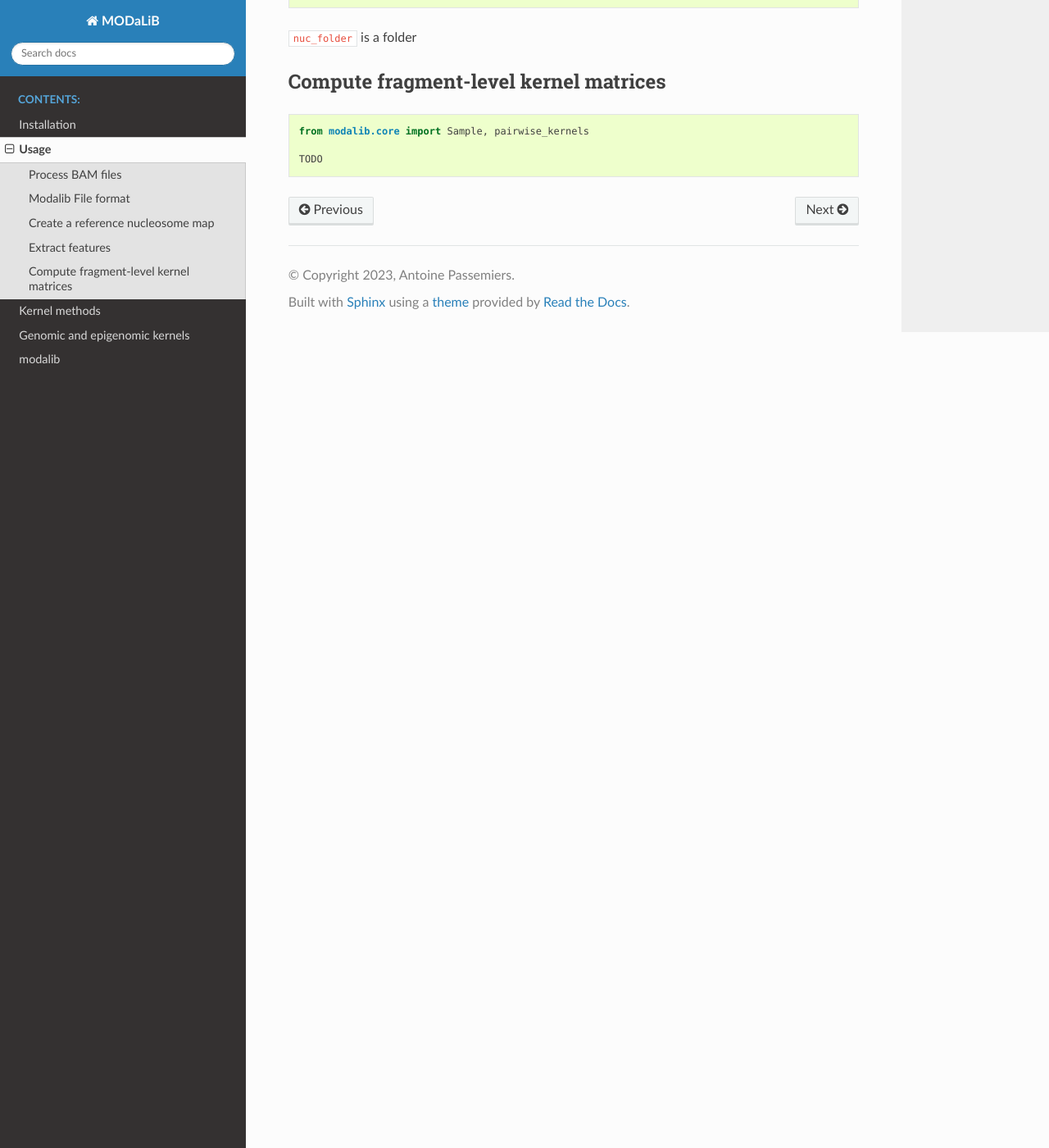
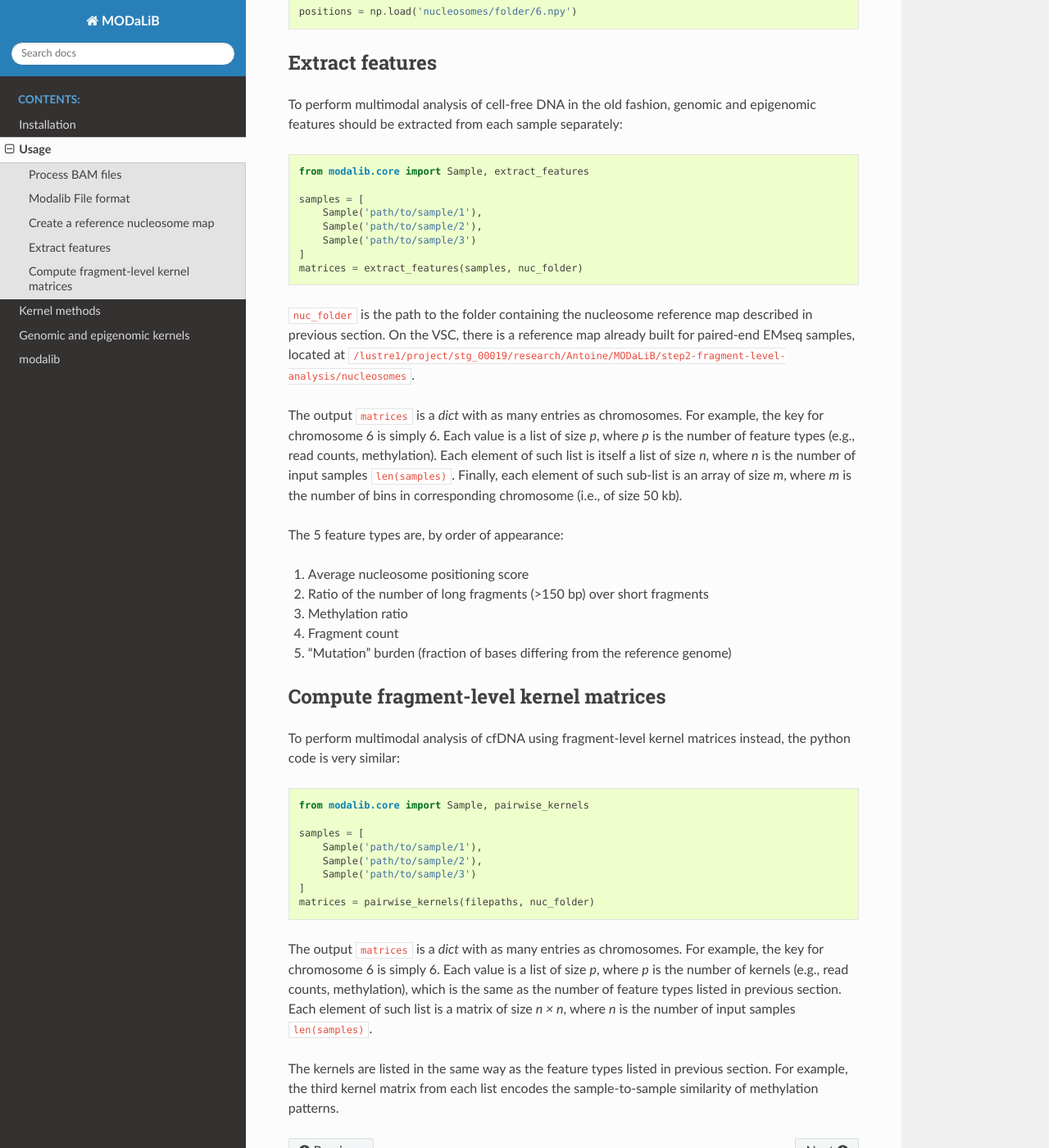
Before and after one commit to JorisVermeeschLab/MODaLiB, a Sphinx documentation site: the page built from docs/source/guide/usage.rst, in a window 1280 px wide and 1400 px high, scrolled down 1941 px. Shown: the whole window at 82% size. Built offline with Sphinx 7.4.7 and the Read the Docs theme 2.0.0, drawn with Linux system fonts in a browser that asks for light colours; some of the changed text lies outside the part shown.

Commit message:
Update docs

```diff
--- a/docs/source/guide/usage.rst
+++ b/docs/source/guide/usage.rst
@@ -17,6 +17,7 @@ By default, unmethylated cytosines are assumed to be converted to uracils (i.e.,
 Alternatively, methylation information can be stored in the SAM/BAM optional fields called ``MM`` and ``ML``.
 The specification of SAM/BAM auxiliary fields is available at
 `https://samtools.github.io/hts-specs/SAMtags.pdf <https://samtools.github.io/hts-specs/SAMtags.pdf>`_.
+In order to use the auxiliary fields to call methylation, the ``--useMMML`` flag should be added to the command line.
 Only the ``C+h`` base modification is considered: all other modification types will be ignored.
 A CpG site will be considered as methylated if and only if the corresponding confidence value stored in the ``ML`` field
 exceeds a given threshold. This threshold can be set with the optional command line argument ``--mlCutoff cutoff``.
@@ -44,7 +45,7 @@ The file can be decomposed in chunks of 22 bytes. Each chunk follows the followi
 #. Number of cytosines + guanines (uint16_t, 2 bytes)
 #. Number of informative bases (uint16_t, 2 bytes)
 
-Convention: filenames extensions should be ``.modalib``.
+Convention: filenames extensions should be `.modalib`.
 
 
 Create a reference nucleosome map
@@ -66,16 +67,30 @@ Each array has the same size as the chromosome (in bp), and each value correspon
     ]
     save_piled_up_fragment_counts(input_filepaths, 'folder/refcounts.npz')
 
+It is recommended using controls or samples that are representative of the same population.
+
+After computing the fragment counts, the nucleosome positions are called by executing the following function:
 
 .. code-block:: python
 
     from modalib.nucleosomes import create_reference_nucleosome_map
 
-    create_reference_nucleosome_map('folder/refcounts.npz', 'output/folder')
+    create_reference_nucleosome_map('folder/refcounts.npz', 'nucleosomes/folder')
+
+This function will store one `.npy` file per chromosome. For example, `6.npy` contains a NumPy array
+with the inferred positions for the nucleosomes in chromosome 6.
+This array can be loaded as such:
+
+.. code-block:: python
+
+    positions = np.load('nucleosomes/folder/6.npy')
 
 
 Extract features
 ----------------
+
+To perform multimodal analysis of cell-free DNA in the old fashion, genomic and epigenomic features should
+be extracted from each sample separately:
 
 .. code-block:: python
 
@@ -86,16 +101,46 @@ Extract features
         Sample('path/to/sample/2'),
         Sample('path/to/sample/3')
     ]
-    nuc_folder = '/lustre1/project/stg_00019/research/Antoine/MODaLiB/step2-fragment-level-analysis/nucleosomes'
     matrices = extract_features(samples, nuc_folder)
 
-``nuc_folder`` is a folder
+``nuc_folder`` is the path to the folder containing the nucleosome reference map described in previous section.
+On the VSC, there is a reference map already built for paired-end EMseq samples, located at
+``/lustre1/project/stg_00019/research/Antoine/MODaLiB/step2-fragment-level-analysis/nucleosomes``.
+
+The output ``matrices`` is a `dict` with as many entries as chromosomes. For example, the key for chromosome 6 is simply 6.
+Each value is a list of size `p`, where `p` is the number of feature types (e.g., read counts, methylation).
+Each element of such list is itself a list of size `n`, where `n` is the number of input samples ``len(samples)``.
+Finally, each element of such sub-list is an array of size `m`, where `m` is the number of bins in corresponding chromosome (i.e., of size 50 kb).
+
+The 5 feature types are, by order of appearance:
+
+#. Average nucleosome positioning score
+#. Ratio of the number of long fragments (>150 bp) over short fragments
+#. Methylation ratio
+#. Fragment count
+#. "Mutation" burden (fraction of bases differing from the reference genome)
+
 
 Compute fragment-level kernel matrices
 --------------------------------------
+
+To perform multimodal analysis of cfDNA using fragment-level kernel matrices instead, the python code is very similar:
 
 .. code-block:: python
 
     from modalib.core import Sample, pairwise_kernels
 
-    TODO
+    samples = [
+        Sample('path/to/sample/1'),
+        Sample('path/to/sample/2'),
+        Sample('path/to/sample/3')
+    ]
+    matrices = pairwise_kernels(filepaths, nuc_folder)
+
+The output ``matrices`` is a `dict` with as many entries as chromosomes. For example, the key for chromosome 6 is simply 6.
+Each value is a list of size `p`, where `p` is the number of kernels (e.g., read counts, methylation), which is the same as the number
+of feature types listed in previous section.
+Each element of such list is a matrix of size `n × n`, where `n` is the number of input samples ``len(samples)``.
+
+The kernels are listed in the same way as the feature types listed in previous section. For example, the third kernel matrix from each list
+encodes the sample-to-sample similarity of methylation patterns.
```
Also changed, not shown: docs/source/guide/kernel-methods.rst (+7 -0 lines), docs/source/guide/kernels.rst (+18 -2 lines), docs/source/_static/kernel-1.png (added), docs/source/_static/kernel-2.png (added), docs/source/_static/kernel-3.png (added), docs/source/_static/kernel-4.png (added), docs/source/_static/kernel-5.png (added), 4 other files.
